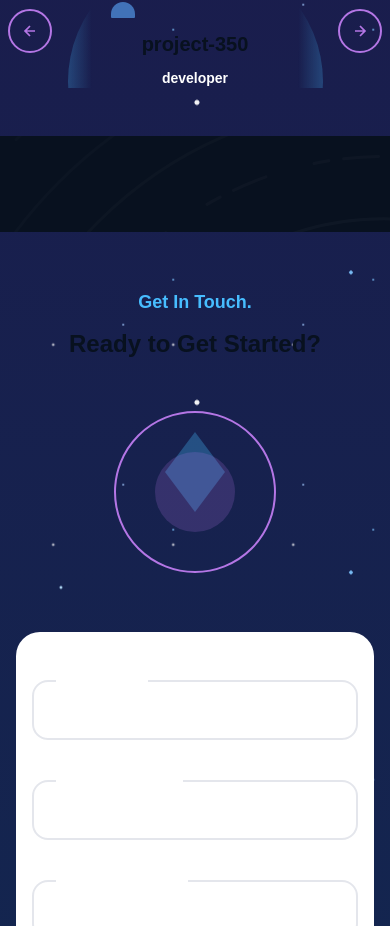
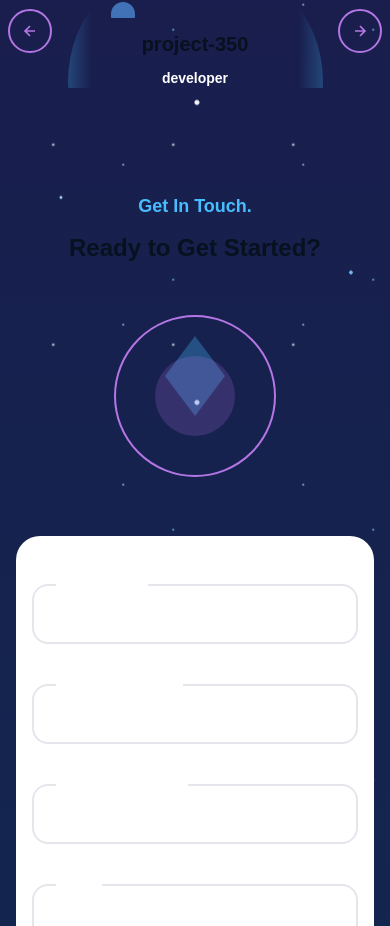
Before and after one commit to sksazid01/Project350, a React (Vite) app in the folder client/: page / in a window 390 px wide. Shown: the part 5142-6068 px from the top of the page. Built offline with nearby package versions, Linux system fonts and the light colour scheme.

Commit message:
Removed Unnecessary background

```diff
--- a/client/src/pages/index.jsx
+++ b/client/src/pages/index.jsx
@@ -548,126 +548,6 @@ const Marketing = () => {
             </section>
 
 
-
-            <section className="relative overflow-hidden bg-black py-12 lg:py-24">
-                <div className="absolute top-0 ltr:right-0 rtl:left-0 rtl:rotate-y-180">
-                    <svg width="758" height="741" viewBox="0 0 758 741" fill="none" xmlns="http://www.w3.org/2000/svg">
-                        <g opacity="0.03">
-                            <ellipse
-                                opacity="0.1"
-                                cx="752"
-                                cy="370.646"
-                                rx="750"
-                                ry="749.646"
-                                stroke="white"
-                                strokeWidth="3"
-                                strokeMiterlimit="4.62023"
-                                strokeLinecap="round"
-                                strokeDasharray="35 50 15 15"
-                            />
-                            <path
-                                opacity="0.1"
-                                d="M1443.13 370.646C1443.13 752.153 1133.7 1061.43 752 1061.43C370.296 1061.43 60.8655 752.153 60.8655 370.646C60.8655 -10.8606 370.296 -320.134 752 -320.134C1133.7 -320.134 1443.13 -10.8606 1443.13 370.646Z"
-                                stroke="white"
-                                strokeWidth="3"
-                            />
-                            <ellipse
-                                opacity="0.2"
-                                cx="752"
-                                cy="370.646"
-                                rx="634.561"
-                                ry="634.207"
-                                stroke="white"
-                                strokeWidth="3"
-                                strokeMiterlimit="4.62023"
-                                strokeLinecap="round"
-                                strokeDasharray="35 50 15 15"
-                            />
-                            <path
-                                opacity="0.3"
-                                d="M1328.4 370.646C1328.4 688.789 1070.34 946.696 752 946.696C433.66 946.696 175.596 688.789 175.596 370.646C175.596 52.5037 433.66 -205.403 752 -205.403C1070.34 -205.403 1328.4 52.5037 1328.4 370.646Z"
-                                stroke="white"
-                                strokeWidth="3"
-                            />
-                            <ellipse
-                                opacity="0.4"
-                                cx="752"
-                                cy="370.646"
-                                rx="519.83"
-                                ry="519.476"
-                                stroke="white"
-                                strokeWidth="3"
-                                strokeMiterlimit="4.62023"
-                                strokeLinecap="round"
-                                strokeDasharray="35 50 15 15"
-                            />
-                            <path
-                                opacity="0.5"
-                                d="M1211.55 370.646C1211.55 624.251 1005.8 829.84 752 829.84C498.197 829.84 292.452 624.251 292.452 370.646C292.452 117.041 498.197 -88.5479 752 -88.5479C1005.8 -88.5479 1211.55 117.041 1211.55 370.646Z"
-                                stroke="white"
-                                strokeWidth="3"
-                            />
-                            <path
-                                opacity="0.6"
-                                d="M1155.6 370.646C1155.6 593.351 974.903 773.891 752 773.891C529.097 773.891 348.401 593.351 348.401 370.646C348.401 147.942 529.097 -32.5986 752 -32.5986C974.903 -32.5986 1155.6 147.942 1155.6 370.646Z"
-                                stroke="white"
-                                strokeWidth="3"
-                            />
-                            <ellipse
-                                opacity="0.7"
-                                cx="752"
-                                cy="370.646"
-                                rx="350.567"
-                                ry="350.212"
-                                stroke="white"
-                                strokeWidth="3"
-                                strokeMiterlimit="4.62023"
-                                strokeLinecap="round"
-                                strokeDasharray="35 50 15 15"
-                            />
-                            <path
-                                opacity="0.8"
-                                d="M1040.16 370.647C1040.16 529.596 911.148 658.453 752 658.453C592.852 658.453 463.84 529.596 463.84 370.647C463.84 211.698 592.852 82.8408 752 82.8408C911.148 82.8408 1040.16 211.698 1040.16 370.647Z"
-                                stroke="white"
-                                strokeWidth="3"
-                            />
-                            <ellipse
-                                opacity="0.9"
-                                cx="752"
-                                cy="370.646"
-                                rx="223.088"
-                                ry="222.734"
-                                stroke="white"
-                                strokeWidth="3"
-                                strokeMiterlimit="4.62023"
-                                strokeLinecap="round"
-                                strokeDasharray="35 50 15 15"
-                            />
-                            <path
-                                d="M909.848 370.646C909.848 457.624 839.18 528.14 752 528.14C664.82 528.14 594.152 457.624 594.152 370.646C594.152 283.667 664.82 213.151 752 213.151C839.18 213.151 909.848 283.667 909.848 370.646Z"
-                                stroke="white"
-                                strokeWidth="3"
-                            />
-                            <ellipse cx="752" cy="370.646" rx="106.941" ry="106.586" stroke="white" strokeWidth="3" strokeMiterlimit="4.62023" strokeLinecap="round" strokeDasharray="35 50 15 15" />
-                        </g>
-                    </svg>
-                </div>
-            </section>
-
-
-
-
-
-
-
-
-
-
-
-
-
-
-
             <section className="py-14 lg:py-[100px]">
                 <div className="container">
                     <div className="relative z-10 lg:flex">
@@ -675,11 +555,10 @@ const Marketing = () => {
                             <h6>Get In Touch.</h6>
                             <h4 className="sm:!leading-[50px]">Ready to Get Started?</h4>
 
-        {/* Simple decorative SVG */}
                             <svg className="mx-auto mt-8" width="200" height="200" viewBox="0 0 200 200" fill="none" xmlns="http://www.w3.org/2000/svg">
-          <circle cx="100" cy="100" r="80" stroke="#B476E5" strokeWidth="2" fill="none"/>
-          <path d="M100 40 L130 80 L100 120 L70 80 Z" fill="#47BDFF" opacity="0.3"/>
-          <circle cx="100" cy="100" r="40" fill="#B476E5" opacity="0.2"/>
+                                <circle cx="100" cy="100" r="80" stroke="#B476E5" strokeWidth="2" fill="none" />
+                                <path d="M100 40 L130 80 L100 120 L70 80 Z" fill="#47BDFF" opacity="0.3" />
+                                <circle cx="100" cy="100" r="40" fill="#B476E5" opacity="0.2" />
                             </svg>
                         </div>
 
@@ -695,8 +574,8 @@ const Marketing = () => {
                                         Full Name
                                     </label>
                                     <svg width="20" height="20" viewBox="0 0 20 20" fill="none" className="absolute top-1/2 -translate-y-1/2 ltr:right-4 rtl:left-4 dark:text-white">
-              <circle cx="10" cy="6" r="4" stroke="currentColor" strokeWidth="1.5"/>
-              <path d="M3 18c0-3.5 3.5-6 7-6s7 2.5 7 6" stroke="currentColor" strokeWidth="1.5"/>
+                                        <circle cx="10" cy="6" r="4" stroke="currentColor" strokeWidth="1.5" />
+                                        <path d="M3 18c0-3.5 3.5-6 7-6s7 2.5 7 6" stroke="currentColor" strokeWidth="1.5" />
                                     </svg>
                                 </div>
 
@@ -710,8 +589,8 @@ const Marketing = () => {
                                         Email Address
                                     </label>
                                     <svg width="20" height="16" viewBox="0 0 20 16" fill="none" className="absolute top-1/2 -translate-y-1/2 ltr:right-4 rtl:left-4 dark:text-white">
-              <rect x="1" y="2" width="18" height="12" rx="2" stroke="currentColor" strokeWidth="1.5"/>
-              <path d="M1 4l9 5l9-5" stroke="currentColor" strokeWidth="1.5"/>
+                                        <rect x="1" y="2" width="18" height="12" rx="2" stroke="currentColor" strokeWidth="1.5" />
+                                        <path d="M1 4l9 5l9-5" stroke="currentColor" strokeWidth="1.5" />
                                     </svg>
                                 </div>
 
@@ -725,8 +604,8 @@ const Marketing = () => {
                                         Mobile Number
                                     </label>
                                     <svg width="18" height="18" viewBox="0 0 18 18" fill="none" className="absolute top-1/2 -translate-y-1/2 ltr:right-4 rtl:left-4 dark:text-white">
-              <rect x="4" y="1" width="10" height="16" rx="2" stroke="currentColor" strokeWidth="1.5"/>
-              <circle cx="9" cy="14" r="1" fill="currentColor"/>
+                                        <rect x="4" y="1" width="10" height="16" rx="2" stroke="currentColor" strokeWidth="1.5" />
+                                        <circle cx="9" cy="14" r="1" fill="currentColor" />
                                     </svg>
                                 </div>
 
@@ -740,8 +619,8 @@ const Marketing = () => {
                                         City
                                     </label>
                                     <svg width="20" height="20" viewBox="0 0 20 20" fill="none" className="absolute top-1/2 -translate-y-1/2 ltr:right-4 rtl:left-4 dark:text-white">
-              <path d="M10 2C6 2 3 5 3 9c0 5 7 9 7 9s7-4 7-9c0-4-3-7-7-7z" stroke="currentColor" strokeWidth="1.5"/>
-              <circle cx="10" cy="9" r="2" stroke="currentColor" strokeWidth="1.5"/>
+                                        <path d="M10 2C6 2 3 5 3 9c0 5 7 9 7 9s7-4 7-9c0-4-3-7-7-7z" stroke="currentColor" strokeWidth="1.5" />
+                                        <circle cx="10" cy="9" r="2" stroke="currentColor" strokeWidth="1.5" />
                                     </svg>
                                 </div>
                             </div>
@@ -756,10 +635,10 @@ const Marketing = () => {
                                     Message
                                 </label>
                                 <svg width="20" height="20" viewBox="0 0 20 20" fill="none" className="absolute top-1/2 -translate-y-1/2 ltr:right-4 rtl:left-4 dark:text-white">
-            <path d="M2 2h16v12h-8l-4 3v-3H2V2z" stroke="currentColor" strokeWidth="1.5"/>
-            <circle cx="6" cy="8" r="1" fill="currentColor"/>
-            <circle cx="10" cy="8" r="1" fill="currentColor"/>
-            <circle cx="14" cy="8" r="1" fill="currentColor"/>
+                                    <path d="M2 2h16v12h-8l-4 3v-3H2V2z" stroke="currentColor" strokeWidth="1.5" />
+                                    <circle cx="6" cy="8" r="1" fill="currentColor" />
+                                    <circle cx="10" cy="8" r="1" fill="currentColor" />
+                                    <circle cx="14" cy="8" r="1" fill="currentColor" />
                                 </svg>
                             </div>
 
```
Lines whose indentation alone changed are shown as unchanged.
